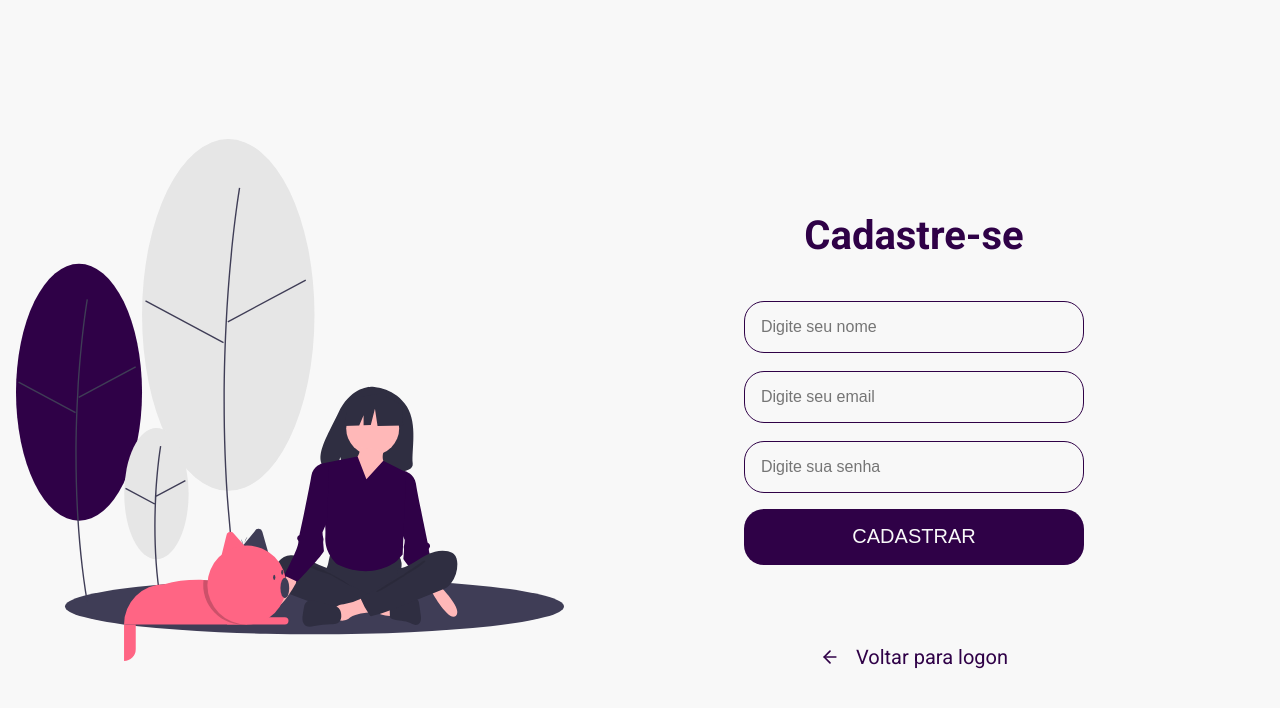
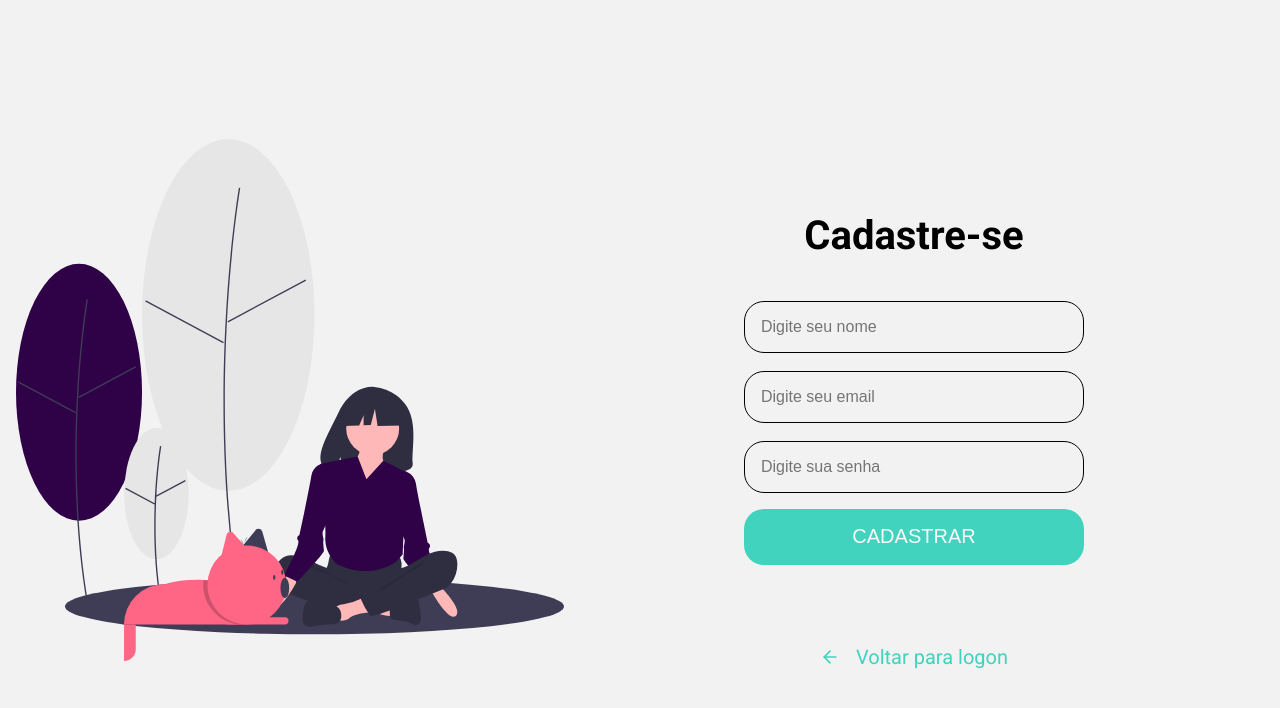
Before and after one commit to Bruno-Cesar123/petinfoweb, a React (Create React App) app: page /signup in a window 1280 px wide. Shown: the top 708 px of the page. Built offline with nearby package versions, Linux system fonts and the light colour scheme; the HTML template or start-up script is replaced by a standard one.

Commit message:
updated color in pages

```diff
--- a/src/components/ModalContent/styles.scss
+++ b/src/components/ModalContent/styles.scss
@@ -31,7 +31,7 @@
       padding: 1.6rem;
       border-radius: 2rem;
       margin-top: 1.8rem;
-      border: 1px solid #2f0147;
+      border: 1px solid #000;
     }
 
     textarea {
@@ -41,7 +41,7 @@
       padding: 1.6rem;
       border-radius: 0.8rem;
       margin-top: 1.8rem;
-      border: 1px solid #2f0147;
+      border: 1px solid #000;
     }
 
     .input-error {
--- a/src/pages/Dashboard/index.tsx
+++ b/src/pages/Dashboard/index.tsx
@@ -140,7 +140,7 @@ const Dashboard: React.FC<Props> = ({ toggleTheme }) => {
         <Formik
           initialValues={{
             name: '',
-            age: 0,
+            age: 1,
             pet_id: user.id,
             description: '',
           }}
--- a/src/pages/Dashboard/styles.ts
+++ b/src/pages/Dashboard/styles.ts
@@ -4,7 +4,7 @@ export const Container = styled.div``;
 
 export const Header = styled.header`
   padding: 32px 0;
-  background: #2f0147;
+  background: #41D3BD;
 `;
 
 export const HeaderContent = styled.div`
@@ -36,7 +36,7 @@ export const HeaderContent = styled.div`
     border: 0;
 
     svg {
-      color: #999591;
+      color: #f8f8f8;
       width: 20px;
       height: 20px;
     }
@@ -73,7 +73,7 @@ export const Profile = styled.div`
 
     a {
       text-decoration: none;
-      color: #904aaa;
+      color: #f8f8f8;
       font-size: 1.6rem;
 
       &:hover {
@@ -101,7 +101,7 @@ export const Content = styled.main`
     }
 
     button {
-      background: #2f0147;
+      background: #41D3BD;
       color: #f8f8f8;
       font-size: 1.6rem;
       padding: 8px;
@@ -172,7 +172,7 @@ export const Content = styled.main`
 
       h2 {
         font-size: 3rem;
-        color: #2f0147;
+        color: ${props => props.theme.colors.text};
         font-weight: 900;
       }
     }
--- a/src/pages/ForgotPassword/styles.ts
+++ b/src/pages/ForgotPassword/styles.ts
@@ -77,18 +77,18 @@ export const AnimationContainer = styled.div`
       border: 0;
       border-radius: 2rem;
       margin-top: 1.6rem;
-      background: #2f0147;
+      background: #41D3BD;
       color: #f8f8f8;
       transition: background-color 0.2s;
 
       &:hover {
-        background: ${shade(0.2, '#2f0147')};
+        background: ${shade(0.2, '#41D3BD')};
       }
     }
 
     a {
       font-size: 2rem;
-      color: #2f0147;
+      color: #41D3BD;
       display: flex;
       align-items: center;
       justify-content: center;
@@ -97,7 +97,7 @@ export const AnimationContainer = styled.div`
       transition: color 0.2s;
 
       &:hover {
-        color: ${shade(0.2, '#2f0147')};
+        color: ${shade(0.2, '#41D3BD')};
       }
     }
 
--- a/src/pages/PetInfo/styles.ts
+++ b/src/pages/PetInfo/styles.ts
@@ -4,7 +4,7 @@ import styled from 'styled-components';
 export const Container = styled.div`
   > header {
     padding: 32px 0;
-    background: #2f0147;
+    background: #41D3BD;
 
     display: flex;
     align-items: center;
@@ -15,7 +15,7 @@ export const Container = styled.div`
       margin: 0 auto;
 
       svg {
-        color: #999591;
+        color: #f8f8f8;
         width: 24px;
         height: 24px;
       }
@@ -114,7 +114,7 @@ export const AvatarInput = styled.div`
     position: absolute;
     width: 48px;
     height: 48px;
-    background: #2f0147;
+    background: #41D3BD;
     border-radius: 50%;
     right: 0;
     bottom: 0;
@@ -137,7 +137,7 @@ export const AvatarInput = styled.div`
     }
 
     &:hover {
-      background: ${shade(0.2, '#2f0147')};
+      background: ${shade(0.2, '#41D3BD')};
     }
   }
 `;
--- a/src/pages/ProfileUser/styles.ts
+++ b/src/pages/ProfileUser/styles.ts
@@ -4,7 +4,7 @@ import styled from "styled-components";
 export const Container = styled.div`
   > header {
     height: 144px;
-    background: #2f0147;
+    background: #41D3BD;
 
     display: flex;
     align-items: center;
@@ -15,7 +15,7 @@ export const Container = styled.div`
       margin: 0 auto;
 
       svg {
-        color: #999591;
+        color: #f8f8f8;
         width: 24px;
         height: 24px;
       }
@@ -75,12 +75,12 @@ export const Content = styled.div`
       border: 0;
       border-radius: 2rem;
       margin-top: 1.6rem;
-      background: #2f0147;
+      background: #41D3BD;
       color: #f8f8f8;
       transition: background-color 0.2s;
 
       &:hover {
-        background: ${shade(0.6, '#2f0147')};
+        background: ${shade(0.2, '#41D3BD')};
       }
     }
   }
@@ -101,7 +101,7 @@ export const AvatarInput = styled.div`
     position: absolute;
     width: 48px;
     height: 48px;
-    background: #2f0147;
+    background: #41D3BD;
     border-radius: 50%;
     right: 0;
     bottom: 0;
@@ -124,7 +124,7 @@ export const AvatarInput = styled.div`
     }
 
     &:hover {
-      background: ${shade(0.2, '#2f0147')};
+      background: ${shade(0.2, '#41D3BD')};
     }
   }
 `;
--- a/src/pages/SignIn/styles.ts
+++ b/src/pages/SignIn/styles.ts
@@ -53,7 +53,7 @@ export const AnimationContainer = styled.div`
       padding: 1.6rem;
       border-radius: 2rem;
       margin-top: 1.8rem;
-      border: 1px solid #2f0147;
+      border: 1px solid ${props => props.theme.colors.border};
       background: ${props => props.theme.colors.input};
       color: ${props => props.theme.colors.text};
     }
@@ -77,32 +77,32 @@ export const AnimationContainer = styled.div`
       border: 0;
       border-radius: 2rem;
       margin-top: 1.6rem;
-      background: #2f0147;
+      background: #41D3BD;
       color: #f8f8f8;
       transition: background-color 0.2s;
 
       &:hover {
-        background: ${shade(0.2, '#2f0147')};
+        background: ${shade(0.2, '#41D3BD')};
       }
     }
 
     a {
       font-size: 2rem;
-      color: #2f0147;
+      color: #41D3BD;
       display: block;
       margin-top: 24px;
       text-decoration: none;
       transition: color 0.2s;
 
       &:hover {
-        color: ${shade(0.2, '#2f0147')};
+        color: ${shade(0.2, '#41D3BD')};
       }
     }
   }
 
   > a {
     font-size: 2rem;
-    color: #2f0147;
+    color: #41D3BD;
     display: block;
     text-decoration: none;
     transition: color 0.2s;
@@ -115,7 +115,7 @@ export const AnimationContainer = styled.div`
     }
 
     &:hover {
-      color: ${shade(0.2, '#2f0147')};
+      color: ${shade(0.2, '#41D3BD')};
     }
   }
 `;
--- a/src/pages/SignUp/styles.ts
+++ b/src/pages/SignUp/styles.ts
@@ -77,32 +77,32 @@ export const AnimationContainer = styled.div`
       border: 0;
       border-radius: 2rem;
       margin-top: 1.6rem;
-      background: #2f0147;
+      background: #41D3BD;
       color: #f8f8f8;
       transition: background-color 0.2s;
 
       &:hover {
-        background: ${shade(0.6, '#2f0147')};
+        background: ${shade(0.6, '#41D3BD')};
       }
     }
 
     a {
       font-size: 2rem;
-      color: #2f0147;
+      color: #41D3BD;
       display: block;
       margin-top: 24px;
       text-decoration: none;
       transition: color 0.2s;
 
       &:hover {
-        color: ${shade(0.2, '#2f0147')};
+        color: ${shade(0.2, '#41D3BD')};
       }
     }
   }
 
   > a {
     font-size: 2rem;
-    color: #2f0147;
+    color: #41D3BD;
     display: block;
     text-decoration: none;
     transition: color 0.2s;
@@ -115,7 +115,7 @@ export const AnimationContainer = styled.div`
     }
 
     &:hover {
-      color: ${shade(0.2, '#2f0147')};
+      color: ${shade(0.2, '#41D3BD')};
     }
   }
 `;
--- a/src/styles/styled.d.ts
+++ b/src/styles/styled.d.ts
@@ -10,8 +10,7 @@ declare module 'styled-components' {
 
       background: string;
       input: string;
-      h1: string;
-      h2: string;
+      titleText: string;
       text: string;
       border: string;
 
--- a/src/styles/themes/dark.ts
+++ b/src/styles/themes/dark.ts
@@ -7,9 +7,8 @@ export const dark = {
 
     background: '#000',
     input: '#232129',
-    h1: '#f8f8f8',
-    h2: '#f8f8f8',
     text: '#f8f8f8',
+    titleText: '#f8f8f8',
     border: '#f8f8f8',
   },
 };
--- a/src/styles/themes/light.ts
+++ b/src/styles/themes/light.ts
@@ -5,11 +5,10 @@ export const light = {
     primary: '#f8f8f8',
     secundary: '#333',
 
-    background: '#f8f8f8',
+    background: '#f2f2f2',
     input: '#fff',
-    h1: '#2f0147',
-    h2: '#2f0147',
-    text: '#2f0147',
-    border: '#2f0147',
+    titleText: '#41D3BD',
+    text: '#000',
+    border: '#000',
   },
 };
```
